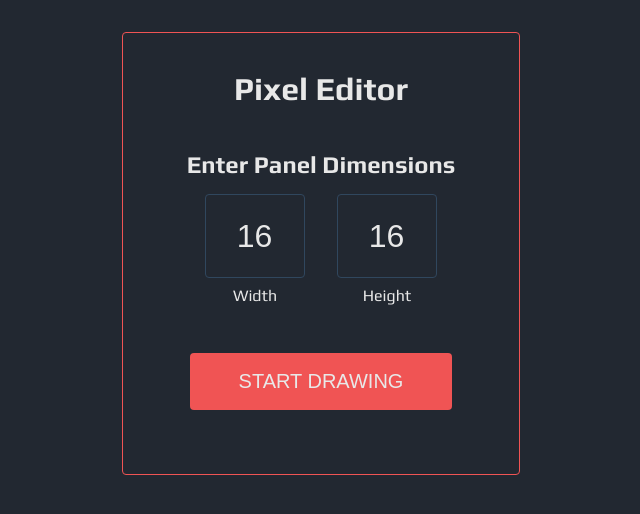
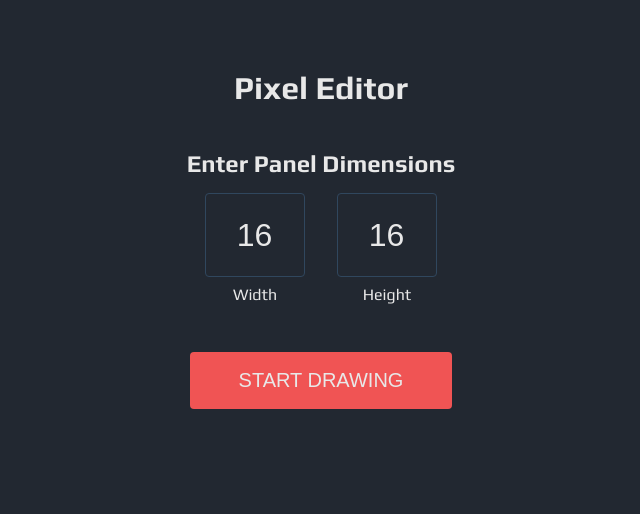
Before and after one commit to stephenlaichaowen/pixel-art-drawing-editor, a React (Create React App) app: page / in a window 1280 px wide. Shown: the top 514 px of the page, without its empty margins (319-959 px from the left). Built offline with nearby package versions, Linux system fonts and the light colour scheme.

Commit message:
'commit'

```diff
--- a/src/styles/drawingPanel.scss
+++ b/src/styles/drawingPanel.scss
@@ -11,6 +11,6 @@
 
 @media (max-width: 360px) {
   #pixels {
-    margin-bottom: 0;
+    // margin-bottom: 0;
   }
 }
--- a/src/styles/editor.scss
+++ b/src/styles/editor.scss
@@ -3,7 +3,7 @@
 #editor {
   overflow: hidden;
   // width: 100%;
-  border: 1px solid $red;
+  // border: 1px solid $red;
   border-radius: 0.25rem;
   padding: 1rem 4rem 2rem 4rem;
   margin-top: 2rem;
```
